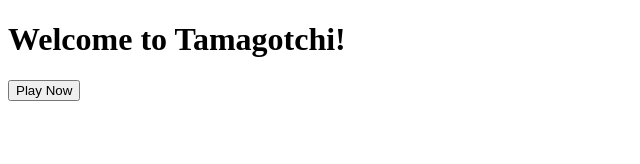
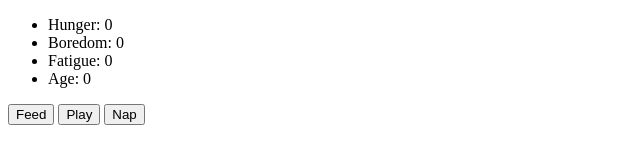
Before and after one commit to andrewretherford/tamagotchi, a plain HTML site: page index.html in a window 1280 px wide. Both pictures are taken after a click on the button "Play Now". Shown: the whole page, without its empty margins (0-640 px from the left). Drawn offline with Linux system fonts and the light colour scheme.

Commit message:
initial working build, need to fix action button functionality

```diff
--- a/app.js
+++ b/app.js
@@ -6,11 +6,13 @@ const MAX_HUNGER = 15
 const MAX_FATIGUE = 20
 const MAX_BOREDOM = 25
 const MAX_AGE = 80
-const INTERVAL = 2000
+const STATS_INTERVAL = 3000
+const AGE_INTERVAL = 5000
 
 // State variables
-let hungerValue, fatigueValue, boredomValue, ageValue
+let hungerValue, fatigueValue, boredomValue, ageValue, userMessage
 let numAttributes, attributes
+let tamagotchi
 
 class Tamagotchi {
     constructor() {
@@ -25,18 +27,21 @@ class Tamagotchi {
         if(this.hunger > 0) {
             this.hunger--
         }
+        render()
     }
 
     play() {
         if(this.boredom > 0) {
             this.boredom--
         }
+        render()
     }
 
     sleep() {
         if(this.fatigue > 0) {
             this.fatigue--
         }
+        render()
     }
 
     isLiving() {
@@ -47,8 +52,11 @@ class Tamagotchi {
         }
     }
 
-    age() {
+    growOlder() {
         this.age++
+        if(this.age > MAX_AGE) {
+
+        }
     }
 }
 
@@ -65,28 +73,48 @@ const sleep = document.querySelector('.sleep')
 const playNow = document.querySelector('.play-now')
 
 //----- Containers -----
+const title = document.querySelector('.title')
 const statsContainer = document.querySelector('.stats-container')
 const actionButtonContainer = document.querySelector('.action-button-container')
 const playButtonContainer = document.querySelector('.play-button-container')
+const messageBox = document.querySelector('.message-box')
+
+//----- Elements -----
+const message = document.querySelector('.message')
 
 // Event handlers and listeners
-function interactionHandler (e) {
+function interactionHandler(e) {
     let target = e.target
 
-    if(target.name != 'button') {
-        return
-    }
-
+    // if(target.tagName != 'button') {
+    //     return
+    // }
+    console.log(e.target)
     if(e.target.classList.contains('feed')) {
-        tamag.feed()
+        tamagotchi.feed()
+        console.log('clicked feed')
     } else if(e.target.classList.contains('play')) {
-        tamag.play()
+        tamagotchi.play()
+        console.log('clicked play')
     } else if (e.target.classList.contains('sleep')) {
-        tamag.sleep()
+        tamagotchi.sleep()
+        console.log('clicked sleep')
     } else {
         return
     }
 }
+
+function gameStartHandler() {
+    showHide(title)
+    showHide(playButtonContainer)
+    showHide(actionButtonContainer)
+    showHide(statsContainer)
+    tamagotchi = init()
+    render()
+}
+
+playNow.addEventListener('click', gameStartHandler)
+actionButtonContainer.addEventListener('click', interactionHandler)
 
 // General Functions
 
@@ -104,10 +132,15 @@ function entropy(currentPet) {
                 break
         }
     }
+    render()
 }
 
 function randomIndex() {
     return Math.floor(Math.random() *3)
+}
+
+function showHide(element) {
+    element.classList.toggle('hide')
 }
 
 // Init function
@@ -115,12 +148,21 @@ function randomIndex() {
 
 function init() {
     attributes = ['hunger', 'boredom', 'fatigue']
-    const tamagotchi = new Tamagotchi()
-    setInterval(entropy, INTERVAL, tamagotchi)
+    const newTamagotchi = new Tamagotchi()
+    setInterval(entropy, STATS_INTERVAL, newTamagotchi)
+    setInterval((currentPet) => currentPet.growOlder(), AGE_INTERVAL, newTamagotchi)
+    return newTamagotchi
 }
 
 // Render function
 
 function render() {
+// update stats
+    hunger.innerHTML = `Hunger: ${tamagotchi.hunger}`
+    boredom.innerHTML = `Boredom: ${tamagotchi.boredom}`
+    fatigue.innerHTML = `Fatigue: ${tamagotchi.fatigue}`
+    age.innerHTML = `Age: ${tamagotchi.age}`
 
+    // update message
+    message.value = userMessage
 }
--- a/index.html
+++ b/index.html
@@ -18,11 +18,15 @@
         <!---- Tamagotchi Stat Display ---->
         <div class="stats-container hide">
             <ul>
-                <li class="stat hunger"></li>
-                <li class="stat boredom"></li>
-                <li class="stat fatigue"></li>
-                <li class="stat age"></li>
+                <li class="stat hunger">Hunger: </li>
+                <li class="stat boredom">Boredom: </li>
+                <li class="stat fatigue">Fatigue: </li>
+                <li class="stat age">Age: </li>
             </ul>
+        </div>
+        <!---- Display messages for the user ---->
+        <div class="message-box">
+            <p class="message"></p>
         </div>
         <!---- Tamagotchi Action Buttons ---->
         <div class="action-button-container hide">
@@ -34,7 +38,6 @@
         <div class="play-button-container">
             <button class="play-now">Play Now</button>
         </div>
-        <!----  ---->
     </main>
     <footer>
 
```
Also changed, not shown: 1 other file.
